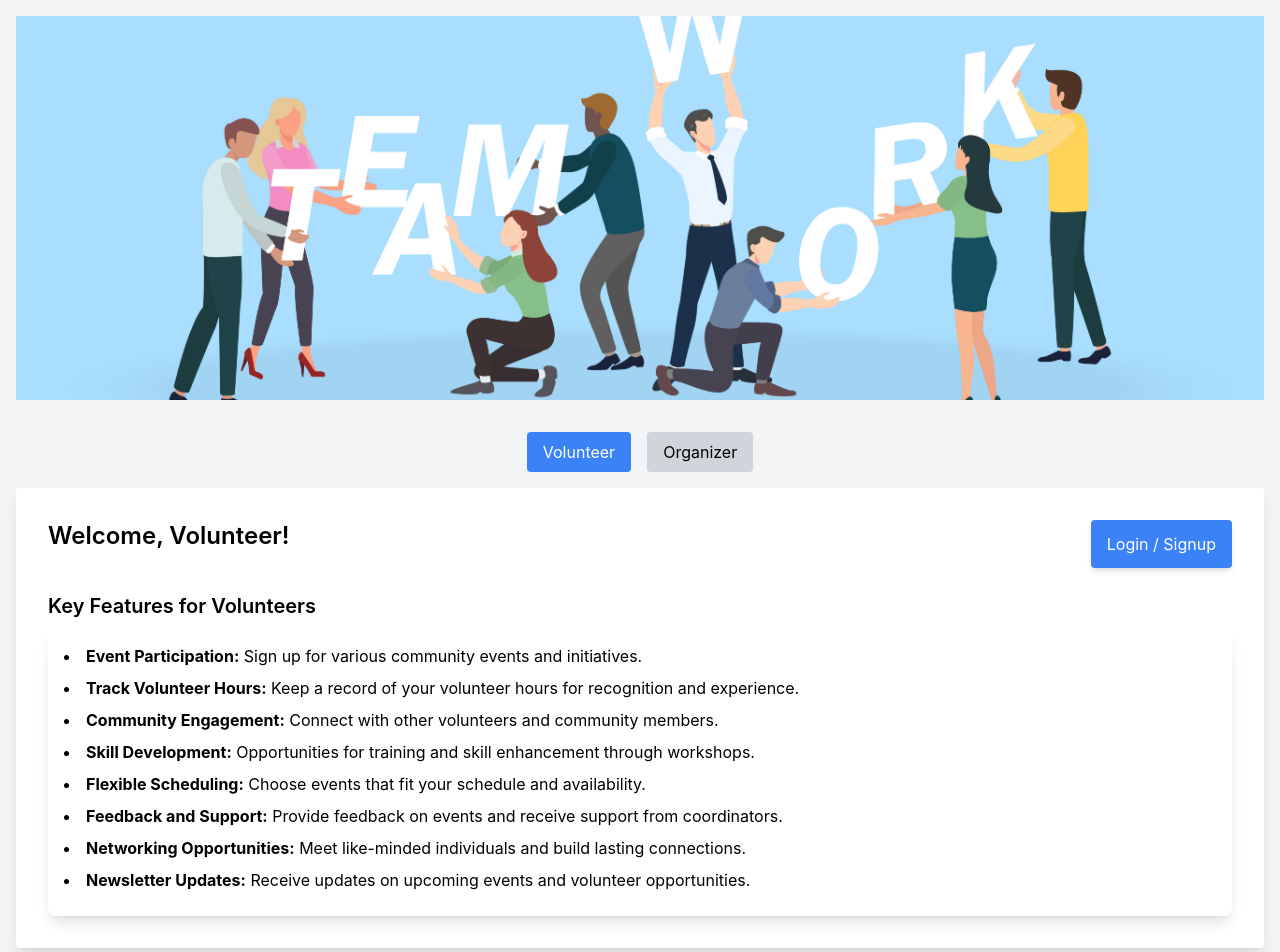
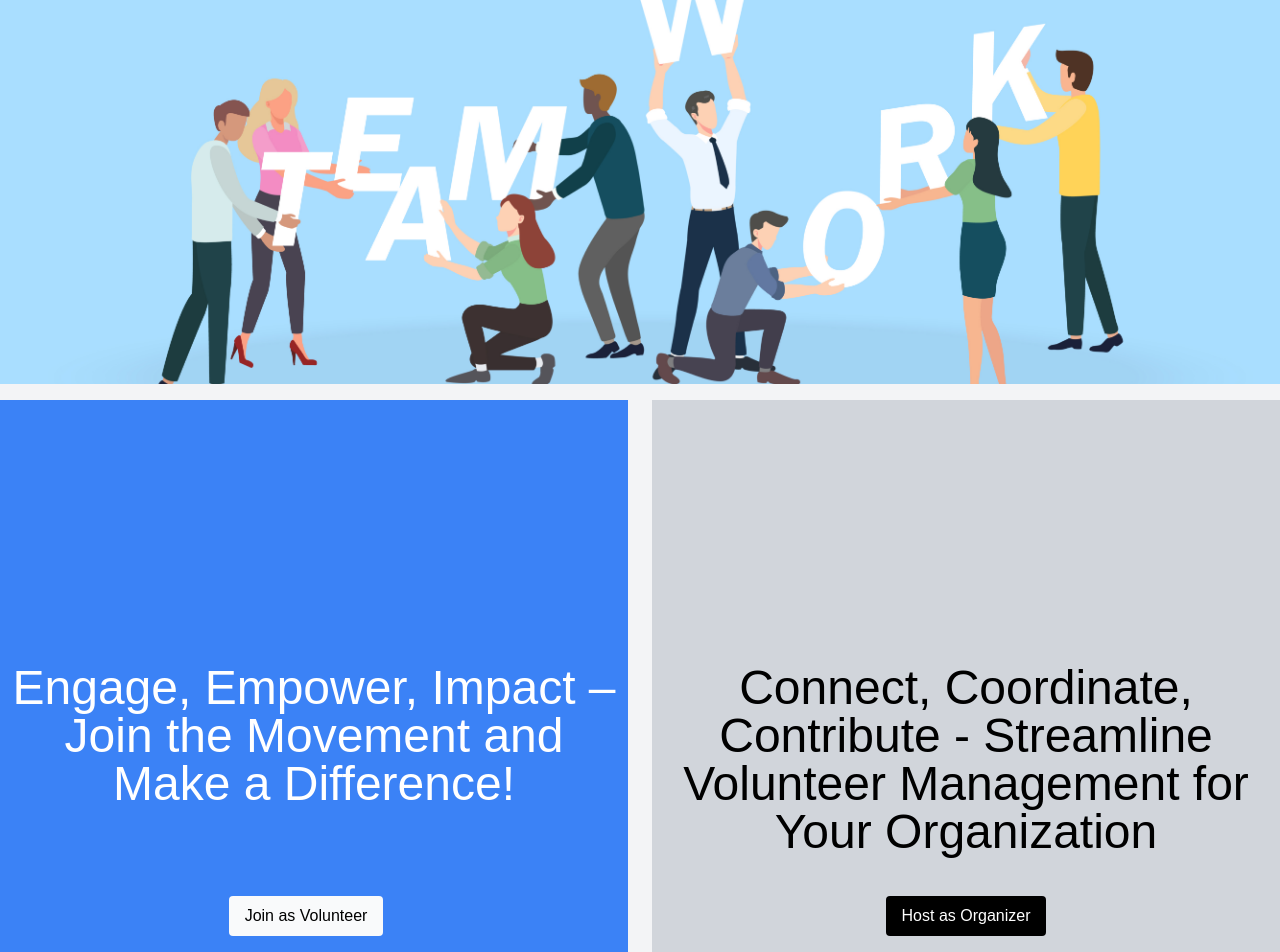
Before and after one commit to prasoonk1204/VolunTrack, a React (Create React App) app: page / in a window 1280 px wide. Shown: the top 952 px of the page. Built offline with nearby package versions, Linux system fonts and the light colour scheme.

Commit message:
updated the landing page

```diff
--- a/src/App.js
+++ b/src/App.js
@@ -1,21 +1,17 @@
-import React, { useState } from "react";
+import React from "react";
 import {
   BrowserRouter as Router,
   Route,
   Routes,
   Navigate,
 } from "react-router-dom";
-import VolunteerView from "./components/VolunteerView";
-import OrganizerView from "./components/OrganizerView";
-import yourImage from "./assets/main.jpeg";
 import VolunteerLogin from "./components/VolunteerLogin";
 import VolunteerSignup from "./components/VolunteerSignup";
 import OrganizerLogin from "./components/OrganizerLogin";
 import OrganizerSignup from "./components/OrganizerSignup";
+import LandingPage from "./components/LandingPage";
 
 const App = () => {
-  const [view, setView] = useState("volunteer"); // Default view
-
   return (
     <Router>
       <div className="flex flex-col items-center justify-center min-h-screen bg-gray-100">
@@ -27,50 +23,7 @@ const App = () => {
           <Route path="/signup/organizer" element={<OrganizerSignup />} />
 
           {/* Main Application Content */}
-          <Route
-            path="/"
-            element={
-              <div className="flex flex-col items-center w-full p-4">
-                {/* Landing Image */}
-                <img
-                  src={yourImage}
-                  alt="Landing"
-                  className="w-full h-96 object-cover mb-4"
-                />
-
-                {/* Button Options */}
-                <div className="mt-4">
-                  <button
-                    className={`mr-4 px-4 py-2 rounded ${
-                      view === "volunteer"
-                        ? "bg-blue-500 text-white"
-                        : "bg-gray-300 text-black"
-                    }`}
-                    onClick={() => setView("volunteer")}
-                  >
-                    Volunteer
-                  </button>
-                  <button
-                    className={`px-4 py-2 rounded ${
-                      view === "organizer"
-                        ? "bg-blue-500 text-white"
-                        : "bg-gray-300 text-black"
-                    }`}
-                    onClick={() => setView("organizer")}
-                  >
-                    Organizer
-                  </button>
-                </div>
-
-                {/* Content Based on Selected View */}
-                <div className="mt-4 w-full p-4 bg-white rounded shadow-lg">
-                  {view === "volunteer" ? <VolunteerView /> : <OrganizerView />}
-                </div>
-
-              </div>
-            }
-          />
-
+          <Route path="/" element={<LandingPage />} />
 
           {/* Redirect any unmatched routes to the homepage */}
           <Route path="*" element={<Navigate to="/" />} />
--- /dev/null
+++ b/src/components/LandingPage.jsx
@@ -0,0 +1,87 @@
+import React, { useState } from "react";
+import { useNavigate } from "react-router-dom";
+import VolunteerView from "./VolunteerView";
+import OrganizerView from "./OrganizerView";
+import yourImage from "../assets/main.jpeg";
+
+const LandingPage = () => {
+  const [view, setView] = useState("volunteer"); // Default view
+  const navigate = useNavigate();
+
+  const handleVolunteerSignup = () => {
+    navigate("/signup/volunteer"); // Redirect to the volunteer signup page
+  };
+
+  const handleOrganizerSignup = () => {
+    navigate("/signup/organizer"); // Redirect to the organizer signup page
+  };
+
+  return (
+    <div className="flex flex-col items-center w-full">
+      {/* Landing Image */}
+      <img
+        src={yourImage}
+        alt="Landing"
+        className="w-full h-96 object-cover mb-4"
+      />
+
+      {/* Button Options */}
+      <div className="w-full h-screen flex gap-6">
+        <button
+          className={`w-1/2 flex flex-col justify-center items-center gap-10
+            ${
+              view === "volunteer"
+                ? "bg-blue-500 text-white"
+                : "bg-gray-300 text-black"
+            }`}
+          onClick={() => setView("volunteer")}
+        >
+          <h1 className="text-5xl h-48">
+            Engage, Empower, Impact – Join the Movement and Make a Difference!
+          </h1>
+          <button
+            className={`mr-4 px-4 py-2 rounded ${
+              view === "volunteer"
+                ? "bg-gray-50 text-black"
+                : "bg-black text-white"
+            }`}
+            onClick={handleVolunteerSignup}
+          >
+            Join as Volunteer
+          </button>
+        </button>
+        <button
+          className={`w-1/2 flex flex-col justify-center items-center gap-10
+            ${
+              view === "organizer"
+                ? "bg-blue-500 text-white"
+                : "bg-gray-300 text-black"
+            }`}
+          onClick={() => setView("organizer")}
+        >
+          <h1 className="text-5xl h-48">
+            Connect, Coordinate, Contribute - Streamline Volunteer Management
+            for Your Organization
+          </h1>
+          <button
+            className={`px-4 py-2 rounded ${
+              view === "organizer"
+                ? "bg-gray-50 text-black"
+                : "bg-black text-white"
+            }`}
+            onClick={handleOrganizerSignup}
+          >
+            Host as Organizer
+          </button>
+        </button>
+      </div>
+
+      {/* Content Based on Selected View */}
+      <div className="w-full px-4 bg-white rounded shadow-lg">
+        {view === "volunteer" ? <VolunteerView /> : <OrganizerView />}
+      </div>
+    </div>
+  );
+};
+
+export default LandingPage;
--- a/src/index.css
+++ b/src/index.css
@@ -5,9 +5,7 @@
 
 body {
   margin: 0;
-  font-family: -apple-system, BlinkMacSystemFont, 'Segoe UI', 'Roboto', 'Oxygen',
-    'Ubuntu', 'Cantarell', 'Fira Sans', 'Droid Sans', 'Helvetica Neue',
-    sans-serif;
+  font-family:Arial, Helvetica, sans-serif;
   -webkit-font-smoothing: antialiased;
   -moz-osx-font-smoothing: grayscale;
 }
```
